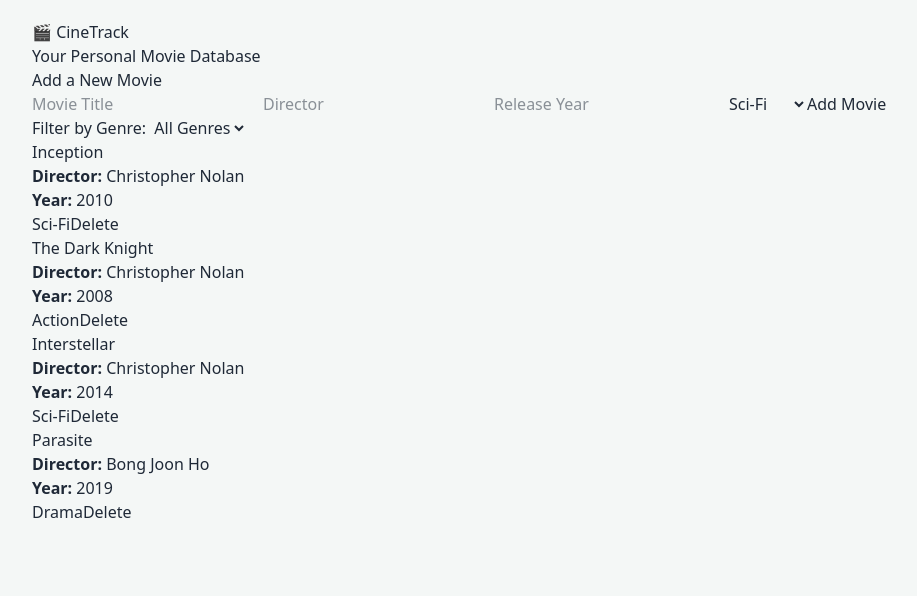
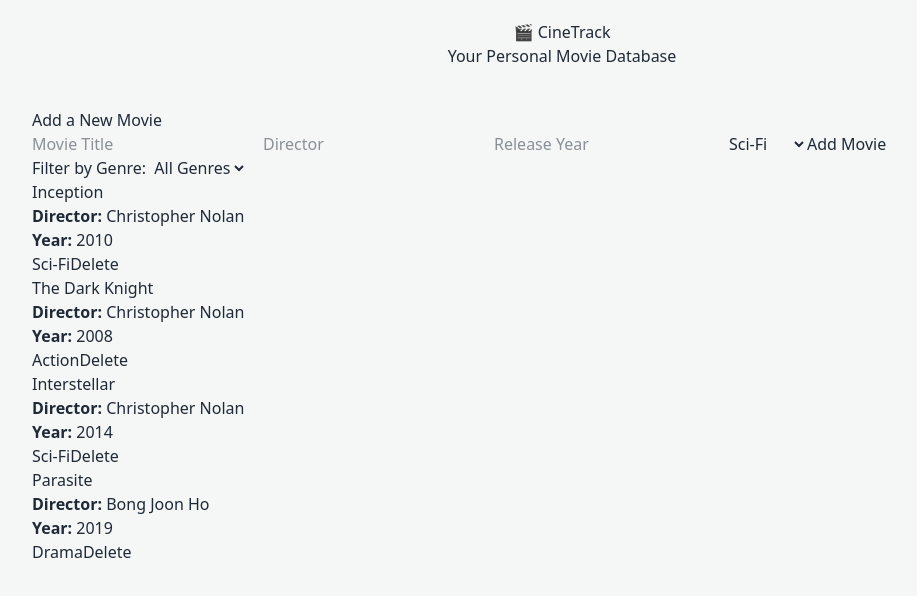
Before and after one commit to derrickweru73/React-datasets, a React (Vite) app: page / in a window 1280 px wide. Shown: the top 596 px of the page, without its empty margins (78-995 px from the left). Built offline with nearby package versions, Linux system fonts and the light colour scheme.

Commit message:
style: add text-align  in the header

```diff
--- a/src/App.css
+++ b/src/App.css
@@ -18,3 +18,8 @@ body {
   margin: 0 auto;
   padding: 20px;
 }
+
+header {
+  text-align: center;
+  margin-bottom: 40px;
+}
```
